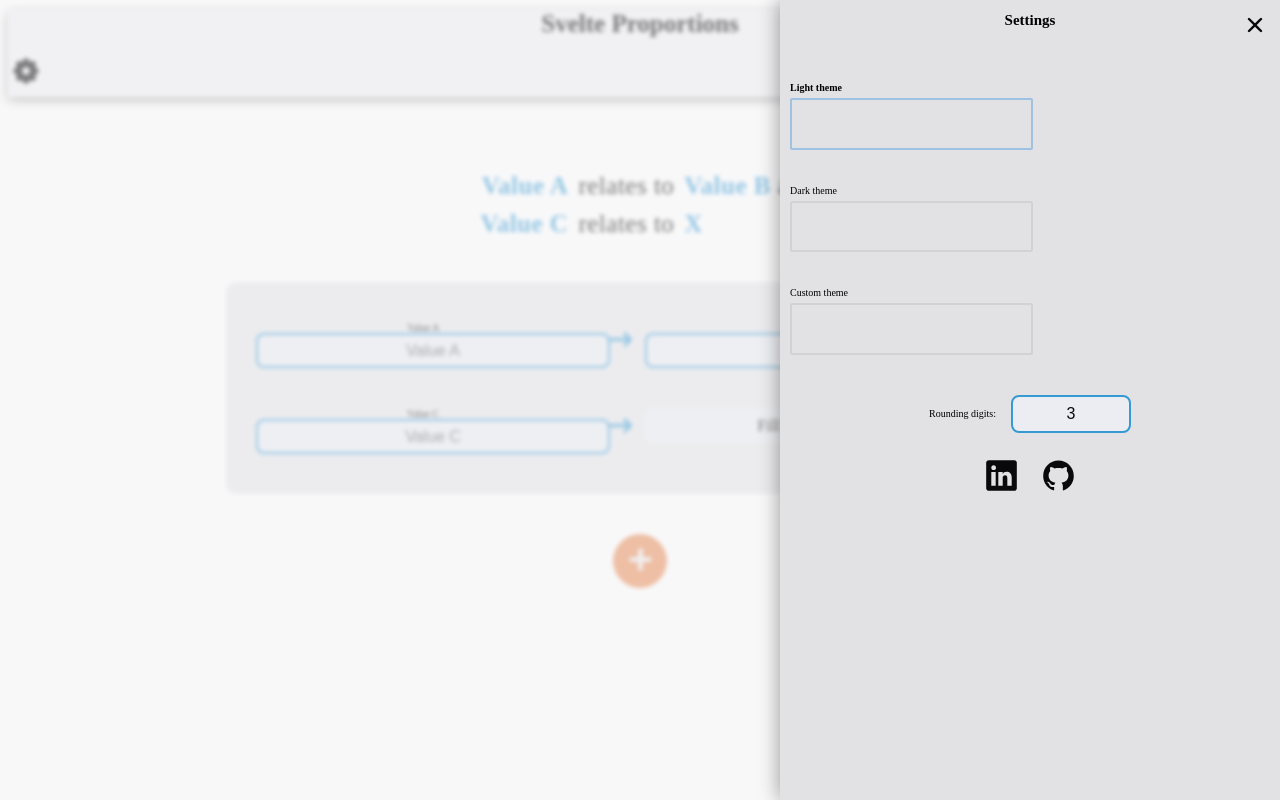
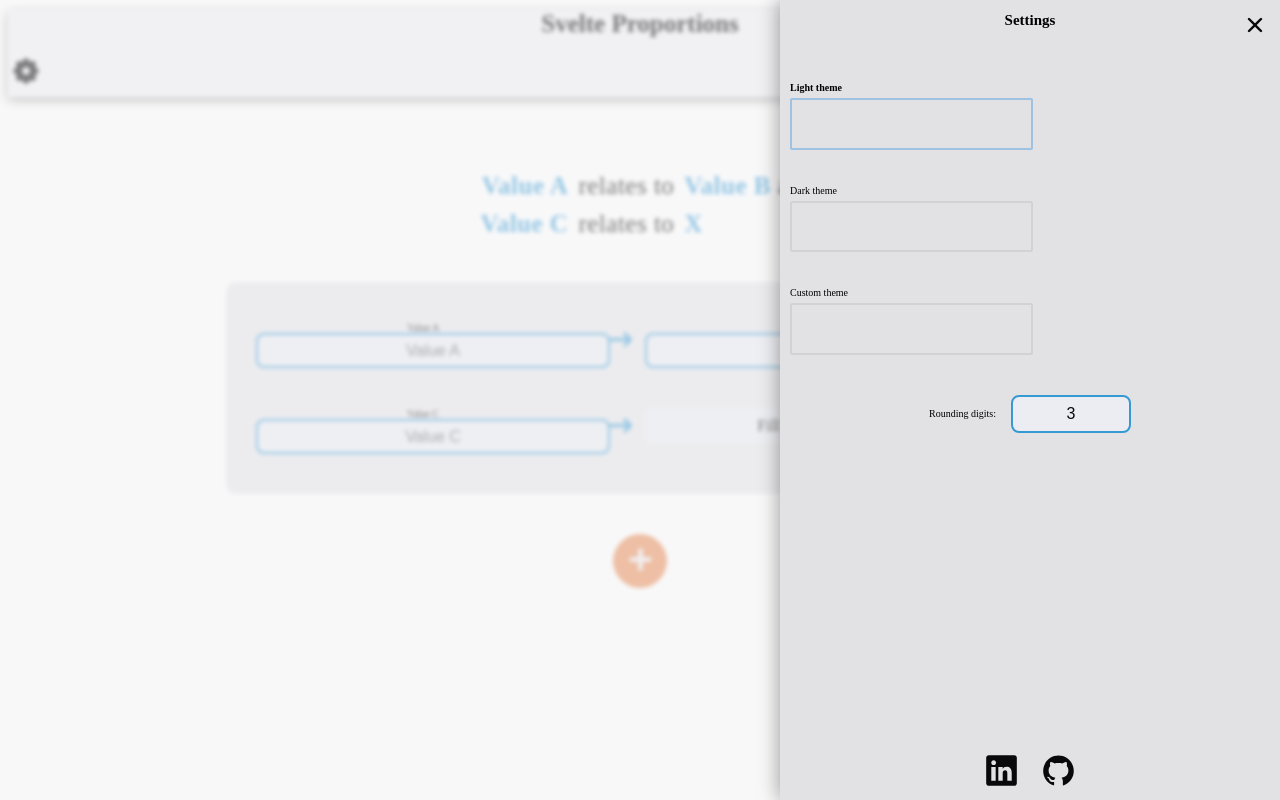
Before and after one commit to Pronian/proportions-svelte, a Svelte app: page / in a window 1280 px wide. Both pictures are taken after a click on the button 26 px from the left and 72 px from the top of the page. Built offline with nearby package versions, Linux system fonts and the light colour scheme.

Commit message:
Ensure that InfoFooter is aligned at the bottom

```diff
--- a/src/App.svelte
+++ b/src/App.svelte
@@ -28,6 +28,7 @@
 </main>
 
 <SidePanel
+	class="settings"
 	position="right"
 	show={$uiState.areSettingsOpen}
 	on:close={() => uiState.toggleSettings(false)}
@@ -45,6 +46,7 @@
 		min={0}
 		max={10}
 	/>
+	<div />
 	<InfoFooter />
 </SidePanel>
 
@@ -56,4 +58,12 @@
 		margin: 0 auto;
 		flex-direction: column;
 	}
+
+	:global(.settings) {
+		min-height: 100vh;
+	}
+
+	:global(.settings > :nth-last-child(2)) {
+		flex-grow: 1;
+	}
 </style>
--- a/src/components/common/SidePanel.svelte
+++ b/src/components/common/SidePanel.svelte
@@ -9,6 +9,8 @@
 	import { inertSiblings } from '../../actions/inert';
 	import { stylesDuringTransition } from '../../actions/duringTransition';
 
+	let className = '';
+	export { className as class };
 	export let show = false;
 	export let closeOnOutsideClick = true;
 	export let position: 'left' | 'right' = 'left';
@@ -39,6 +41,7 @@
 	<div class="backdrop" transition:fade role="presentation" />
 
 	<div
+		class={className}
 		role="dialog"
 		style="{position}: 0; width:{width}px;"
 		transition:sideSlide={{ side: position }}
--- a/src/components/groups/InfoFooter.svelte
+++ b/src/components/groups/InfoFooter.svelte
@@ -6,10 +6,10 @@
 <div class="info">
 	<div class="flex-cc links">
 		<a href="https://www.linkedin.com/in/igeorgiev-dev" aria-label="LinkedIn" target="_blank">
-			<SvgBuilder svgObj={linkedIn} role="presentation" class="icon"/>
+			<SvgBuilder svgObj={linkedIn} role="presentation" class="icon" />
 		</a>
 		<a href="https://github.com/Pronian" aria-label="GitHub" target="_blank">
-			<SvgBuilder svgObj={github} role="presentation" class="icon"/>
+			<SvgBuilder svgObj={github} role="presentation" class="icon" />
 		</a>
 	</div>
 </div>
```
